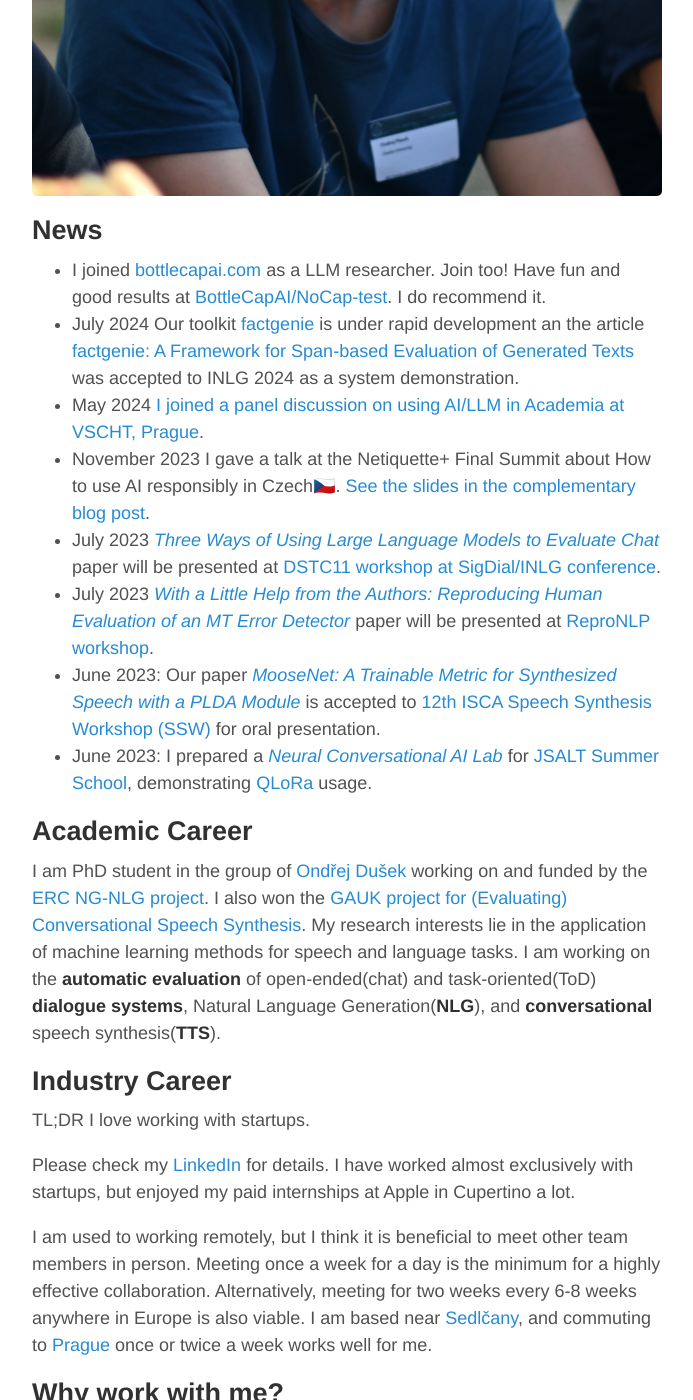
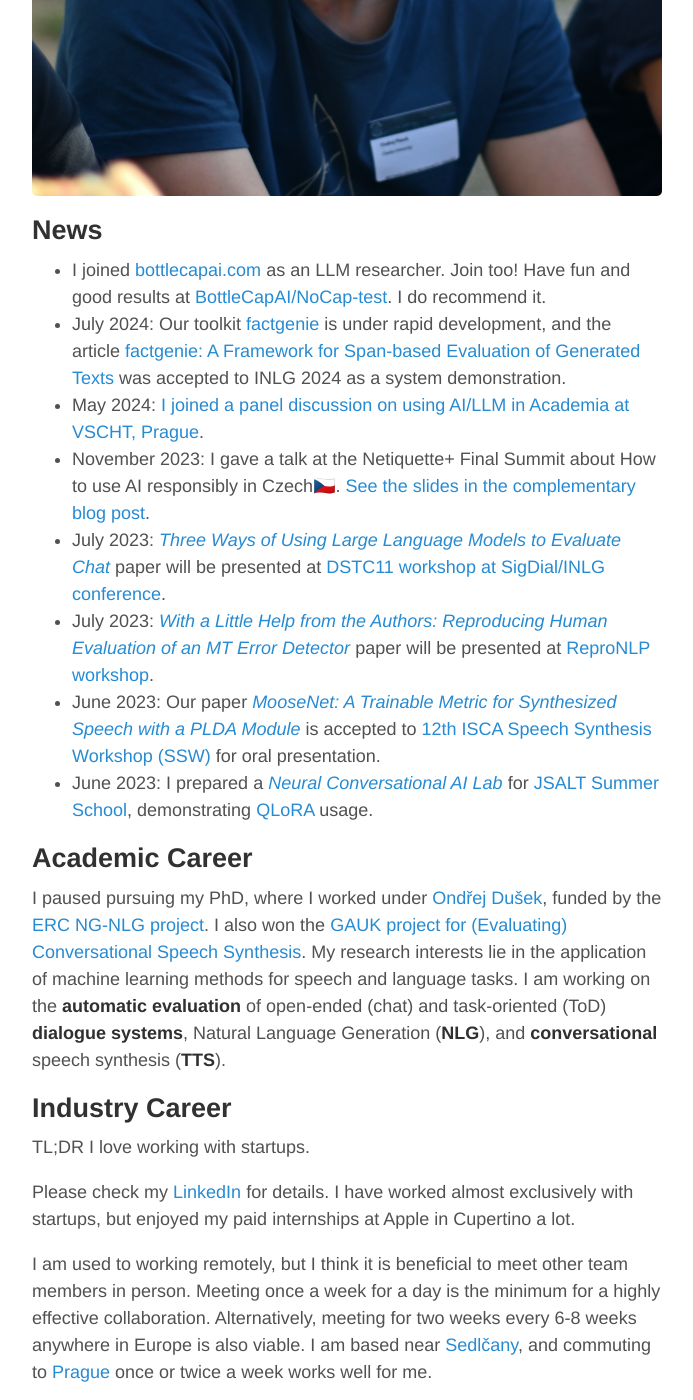
Before and after one commit to oplatek/oplatek.github.io, a Jekyll site: the page built from index.md, in a window 1280 px wide and 1400 px high, scrolled down 998 px. Shown: the whole window, without its empty margins (293-986 px from the left). Built offline with Jekyll 4.4.1, drawn with Linux system fonts in a browser that asks for light colours; some of the changed text lies outside the part shown.

Commit message:
Fix typos and grammar in index.md
Co-Authored-By: Claude Opus 4.8 <noreply@anthropic.com>

```diff
--- a/index.md
+++ b/index.md
@@ -36,23 +36,23 @@ _Take a look at what I do:_
 
 
 ## News
-* I joined [bottlecapai.com](https://www.bottlecapai.com) as a LLM researcher. Join too! Have fun and good results at [BottleCapAI/NoCap-test](https://github.com/BottleCapAI/NoCap-Test?tab=readme-ov-file#objective). I do recommend it.
-* July 2024 Our toolkit [factgenie](https://github.com/kasnerz/factgenie/) is under rapid development an the article [factgenie: A Framework for Span-based Evaluation of Generated Texts](https://arxiv.org/abs/2407.17863) was accepted to INLG 2024 as a system demonstration.
-* May 2024 [I joined a panel discussion on using AI/LLM in Academia at VSCHT, Prague](https://www.linkedin.com/posts/ondrejplatek_we-did-it-me-and-my-partner-in-crime-dajana-activity-7201491526655320065-rZoX).
-* November 2023 I gave a talk at the Netiquette+ Final Summit about How to use AI responsibly in Czech🇨🇿. [See the slides in the complementary blog post](https://opla.cz/2023/11/29/ai-etika/).
-* July 2023 _[Three Ways of Using Large Language Models to Evaluate Chat](http://arxiv.org/abs/2308.06502)_ paper will be presented at [DSTC11 workshop at SigDial/INLG conference](https://sigdialinlg2023.github.io/workshops.html).
-* July 2023 _[With a Little Help from the Authors: Reproducing Human Evaluation of an MT Error Detector](http://arxiv.org/abs/2308.06527)_ paper will be presented at [ReproNLP workshop](https://repronlp.github.io/).
+* I joined [bottlecapai.com](https://www.bottlecapai.com) as an LLM researcher. Join too! Have fun and good results at [BottleCapAI/NoCap-test](https://github.com/BottleCapAI/NoCap-Test?tab=readme-ov-file#objective). I do recommend it.
+* July 2024: Our toolkit [factgenie](https://github.com/kasnerz/factgenie/) is under rapid development, and the article [factgenie: A Framework for Span-based Evaluation of Generated Texts](https://arxiv.org/abs/2407.17863) was accepted to INLG 2024 as a system demonstration.
+* May 2024: [I joined a panel discussion on using AI/LLM in Academia at VSCHT, Prague](https://www.linkedin.com/posts/ondrejplatek_we-did-it-me-and-my-partner-in-crime-dajana-activity-7201491526655320065-rZoX).
+* November 2023: I gave a talk at the Netiquette+ Final Summit about How to use AI responsibly in Czech🇨🇿. [See the slides in the complementary blog post](https://opla.cz/2023/11/29/ai-etika/).
+* July 2023: _[Three Ways of Using Large Language Models to Evaluate Chat](http://arxiv.org/abs/2308.06502)_ paper will be presented at [DSTC11 workshop at SigDial/INLG conference](https://sigdialinlg2023.github.io/workshops.html).
+* July 2023: _[With a Little Help from the Authors: Reproducing Human Evaluation of an MT Error Detector](http://arxiv.org/abs/2308.06527)_ paper will be presented at [ReproNLP workshop](https://repronlp.github.io/).
 <!-- * July 2023: I have been part of [Petr Schwarz's](https://www.linkedin.com/in/petrschwarz/) [team](https://www.linkedin.com/posts/petrschwarz_jsalt-esperanto-activity-7092111057644568577-jTiL) working on the _Automatic Design of Conversational Models from Observation of Human-to-Human Conversation_ at [JSALT 2023](https://jsalt2023.univ-lemans.fr/en/index.html). -->
 * June 2023: Our paper _[MooseNet: A Trainable Metric for Synthesized Speech with a PLDA Module](https://arxiv.org/abs/2301.07087)_ is accepted to [12th ISCA Speech Synthesis Workshop (SSW)](https://ssw2023.org/index.php/conference-program/program/) for oral presentation.
-* June 2023: I prepared a [_Neural Conversational AI Lab_](https://github.com/keya-dialog/jsalt-dialogue-lab) for [JSALT Summer School](https://jsalt2023.univ-lemans.fr/en/summer-school.html), demonstrating [QLoRa](https://huggingface.co/blog/4bit-transformers-bitsandbytes) usage.
+* June 2023: I prepared a [_Neural Conversational AI Lab_](https://github.com/keya-dialog/jsalt-dialogue-lab) for [JSALT Summer School](https://jsalt2023.univ-lemans.fr/en/summer-school.html), demonstrating [QLoRA](https://huggingface.co/blog/4bit-transformers-bitsandbytes) usage.
 
 ## Academic Career
-I am PhD student in the group of [Ondřej Dušek](https://ufal.mff.cuni.cz/ondrej-dusek) working on and funded by the [ERC NG-NLG project](https://ufal.mff.cuni.cz/grants/ng-nlg).
+I paused pursuing my PhD, where I worked under [Ondřej Dušek](https://ufal.mff.cuni.cz/ondrej-dusek), funded by the [ERC NG-NLG project](https://ufal.mff.cuni.cz/grants/ng-nlg).
 I also won the [GAUK project for (Evaluating) Conversational Speech Synthesis](https://ufal.mff.cuni.cz/grants/ecss).
 My research interests lie in the application of machine learning methods for speech and language tasks.
-I am working on the <strong>automatic evaluation</strong> of open-ended(chat) and task-oriented(ToD) <strong>dialogue systems</strong>,
-Natural Language Generation(<strong>NLG</strong>), and <strong>conversational</strong> speech
-synthesis(<strong>TTS</strong>).
+I am working on the <strong>automatic evaluation</strong> of open-ended (chat) and task-oriented (ToD) <strong>dialogue systems</strong>,
+Natural Language Generation (<strong>NLG</strong>), and <strong>conversational</strong> speech
+synthesis (<strong>TTS</strong>).
 
 ## Industry Career
 TL;DR I love working with startups.
```
Also changed, not shown: other parts of index.md (+1 -1 lines).
